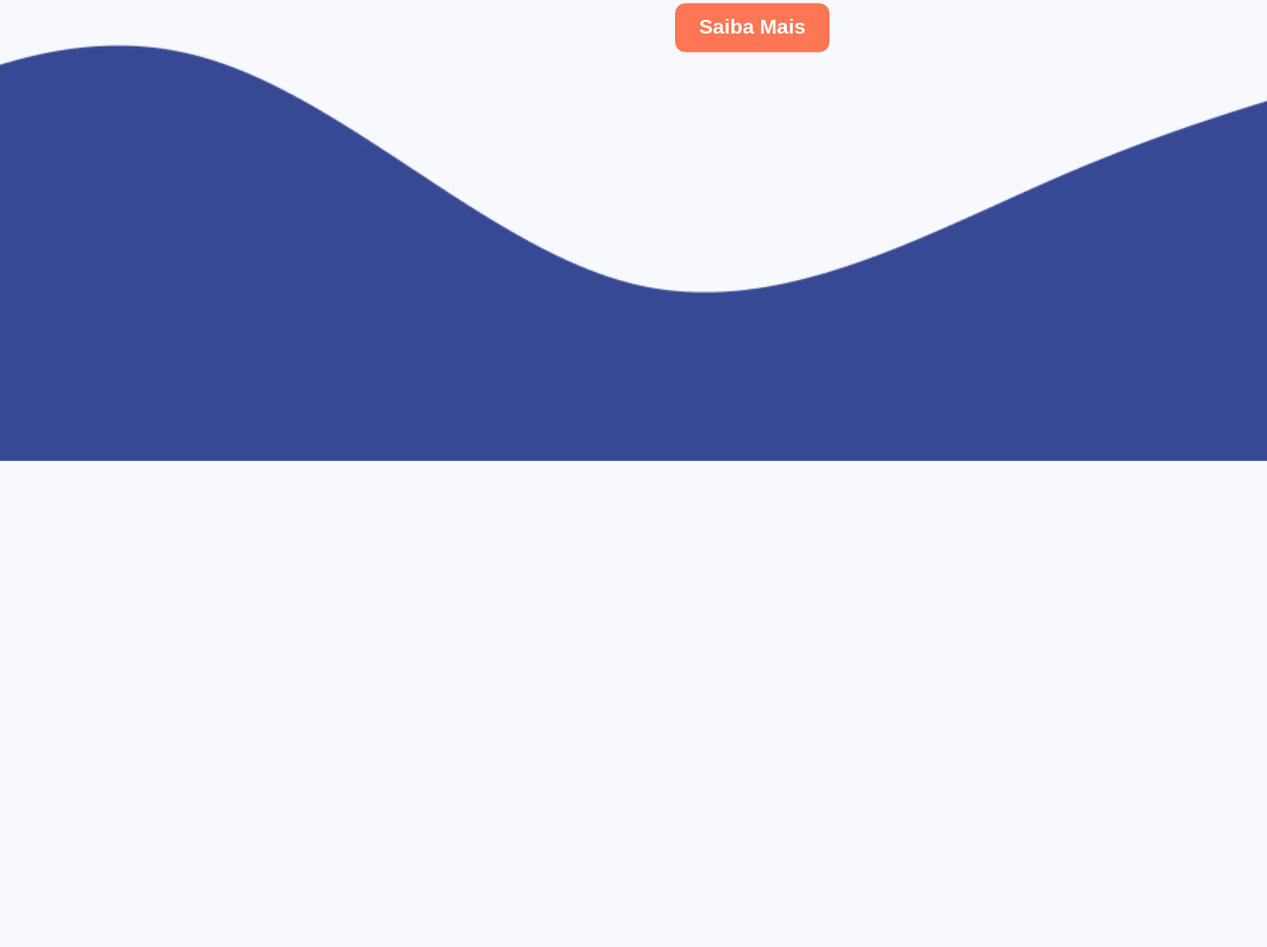
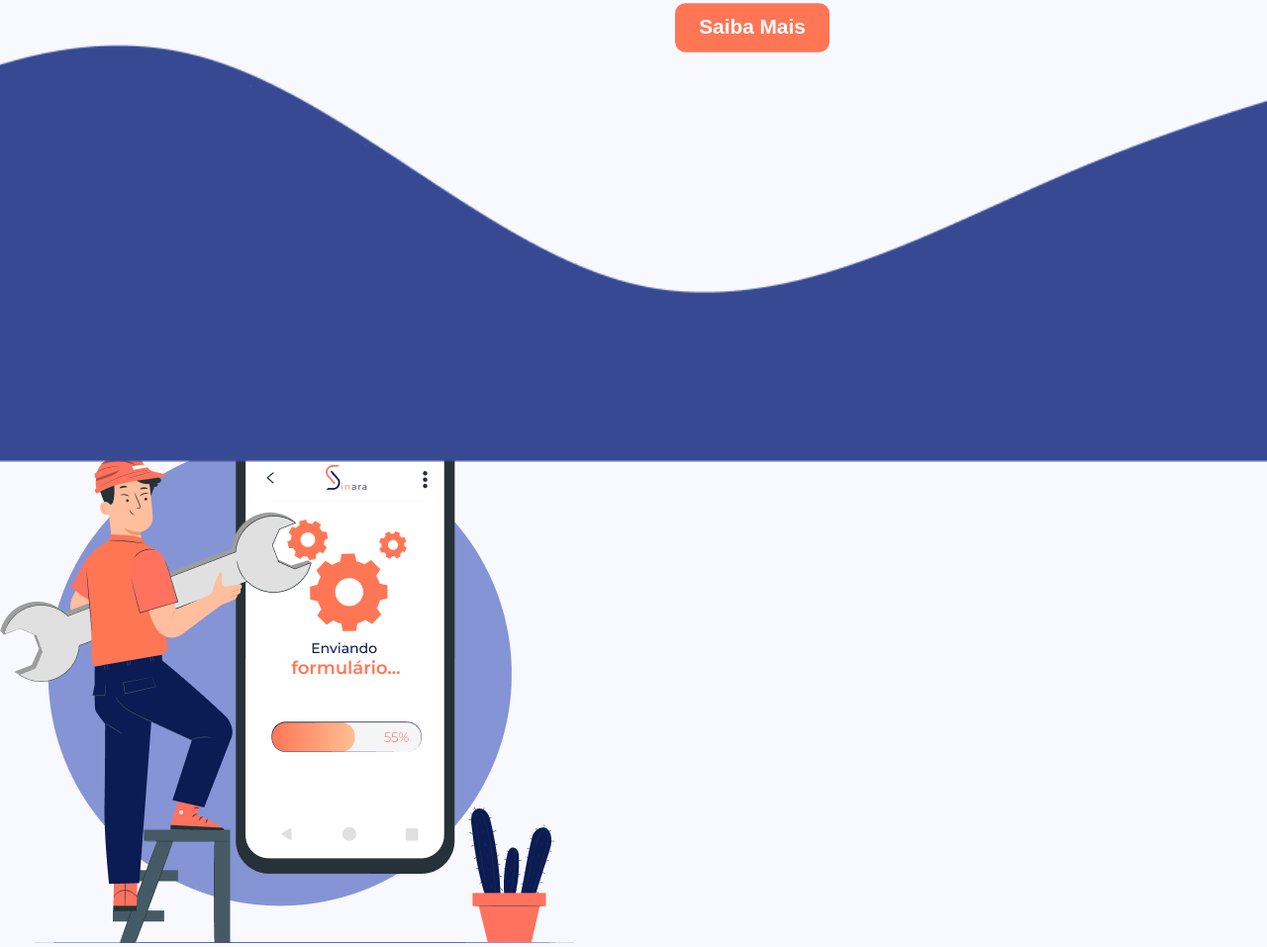
Before and after one commit to buscariolo-rogerio/Inter-front, a plain HTML site: page Landing_page/index.html in a window 1280 px wide. Shown: the part 383-1340 px from the top of the page at 99% size. Before the commit the page ends 849 px from the top, so only its background shows below. Drawn offline with Linux system fonts and the light colour scheme.

Commit message:
Adicionando a segunda seção e colocando a primeira imagem

```diff
--- a/Landing_page/index.html
+++ b/Landing_page/index.html
@@ -46,5 +46,9 @@
             <img src="imagens/ondinha.png" alt class="onda">
         </section>
 
+        <section class="secao1">
+            <img src="imagens/Group 185.png" alt="imagem-sinara">
+        </section>
+
     </body>
 </html>
```
Also changed, not shown: Landing_page/imagens/Group 185.png (added).
